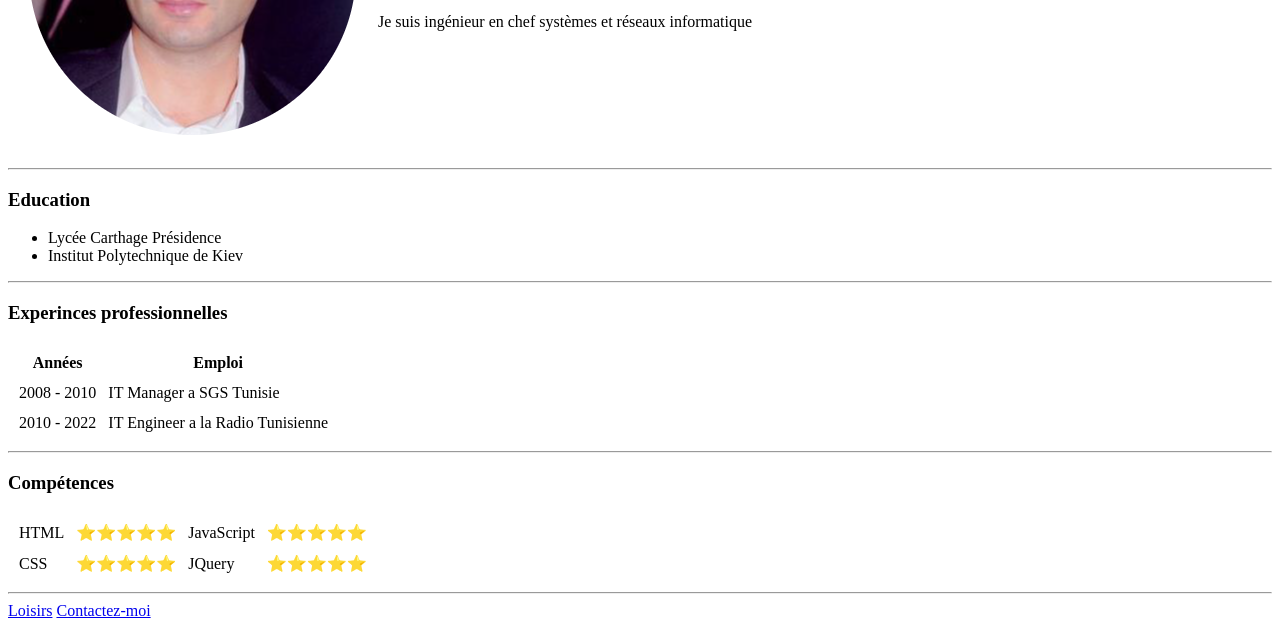
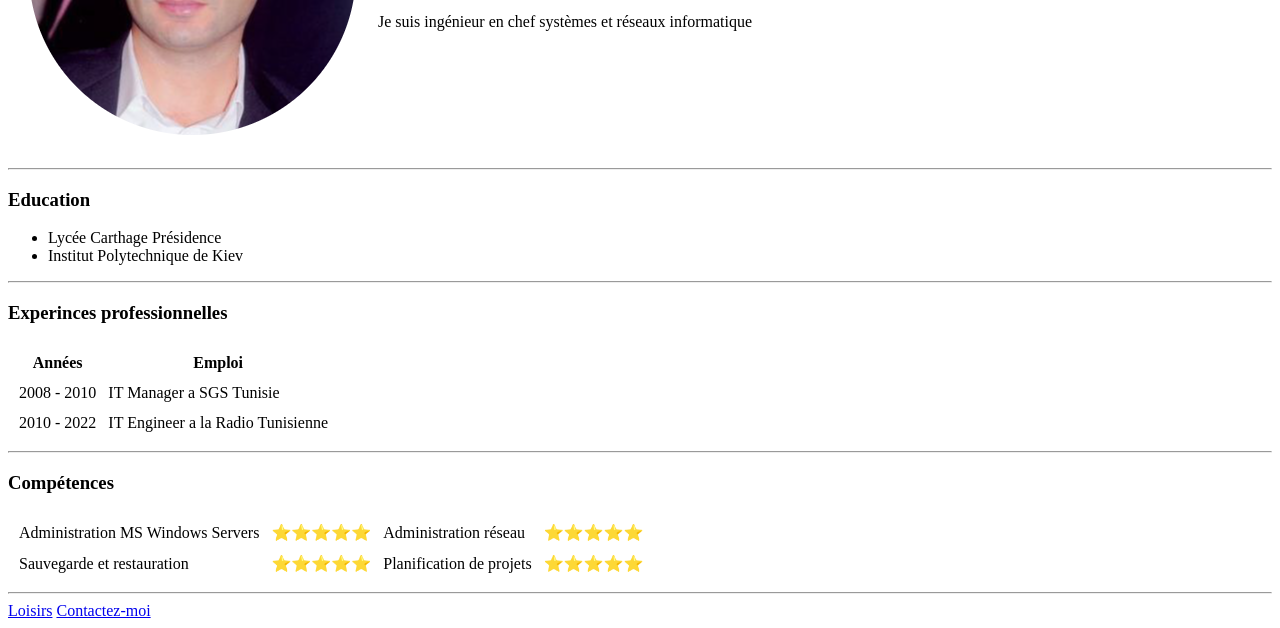
Before and after one commit to hatemajam/CV, a plain HTML site: page index.html in a window 1280 px wide. Shown: the part 221-849 px from the top of the page. Drawn offline with Linux system fonts and the light colour scheme.

Commit message:
Update 2 index

```diff
--- a/index.html
+++ b/index.html
@@ -12,7 +12,7 @@
       <td><img src="images/hatem.jpg" alt="Mohamed Hatem Ajam Profile Photo"></td>
       <td>
         <h1>Mohamed Hatem Ajam</h1>
-        <p><em>Chargé de la sous-direction<strong><a href="http://www.google.fr">technologie</a></strong></em></p>
+        <p><em>Chargé de la sous-direction <strong><a href="http://www.google.fr">technologie</a></strong></em></p>
         <p>Je suis ingénieur en chef systèmes et réseaux informatique</p>
       </td>
     </tr>
@@ -46,15 +46,15 @@
   <h3>Compétences</h3>
   <table cellspacing="10">
     <tr>
-      <td>HTML</td>
+      <td>Administration MS Windows Servers</td>
       <td>⭐⭐⭐⭐⭐</td>
-      <td>JavaScript</td>
+      <td>Administration réseau</td>
       <td>⭐⭐⭐⭐⭐</td>
     </tr>
     <tr>
-      <td>CSS</td>
+      <td>Sauvegarde et restauration</td>
       <td>⭐⭐⭐⭐⭐</td>
-      <td>JQuery</td>
+      <td>Planification de projets</td>
       <td>⭐⭐⭐⭐⭐</td>
         </tr>
   </table>
```
